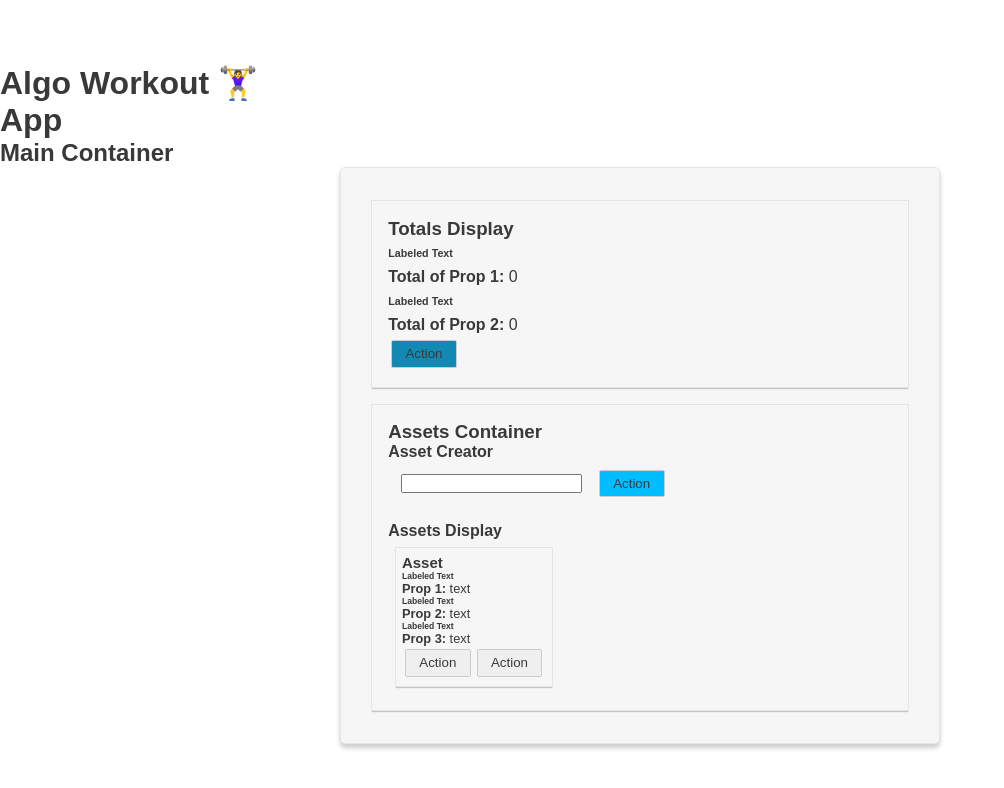
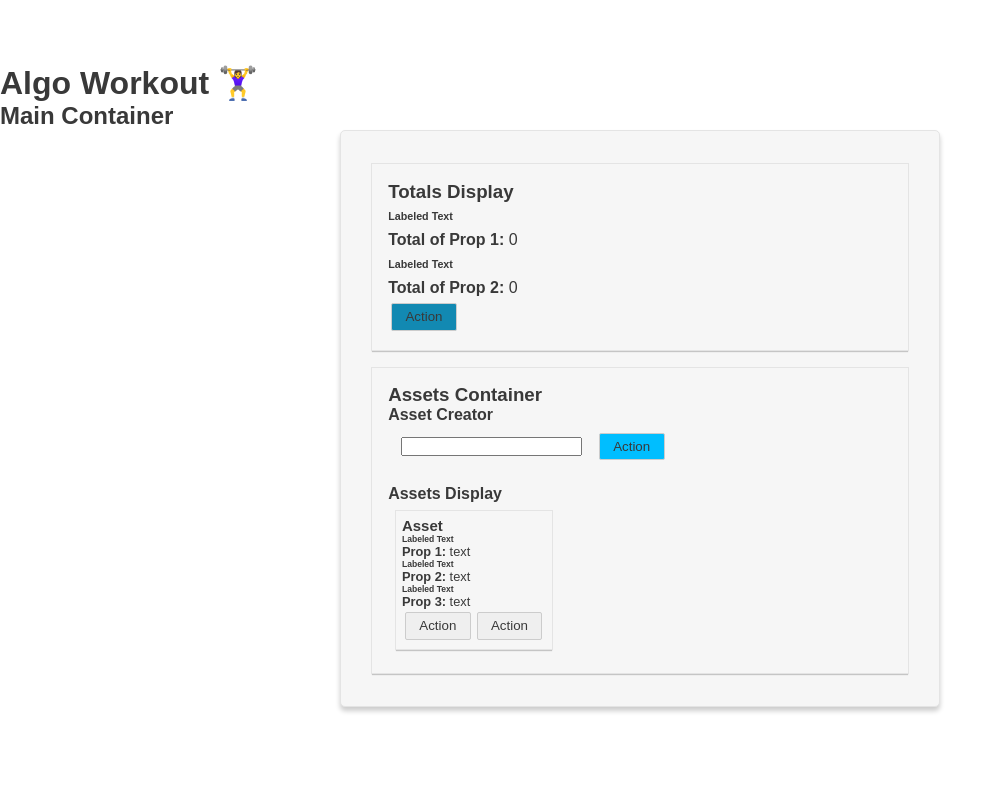
Before and after one commit to kaizengrowth/AlgoWorkout, a React app: page / in a window 1280 px wide. Shown: the top 788 px of the page, without its empty margins (0-1004 px from the left). Built offline with nearby package versions, Linux system fonts and the light colour scheme.

Commit message:
Update App.jsx

```diff
--- a/client/App.jsx
+++ b/client/App.jsx
@@ -3,7 +3,6 @@ import MainContainer from './containers/MainContainer.jsx'
 
 const App = () => (
   <div id="app">
-      <h1>App</h1>
       <MainContainer/>
   </div>
 );
```
